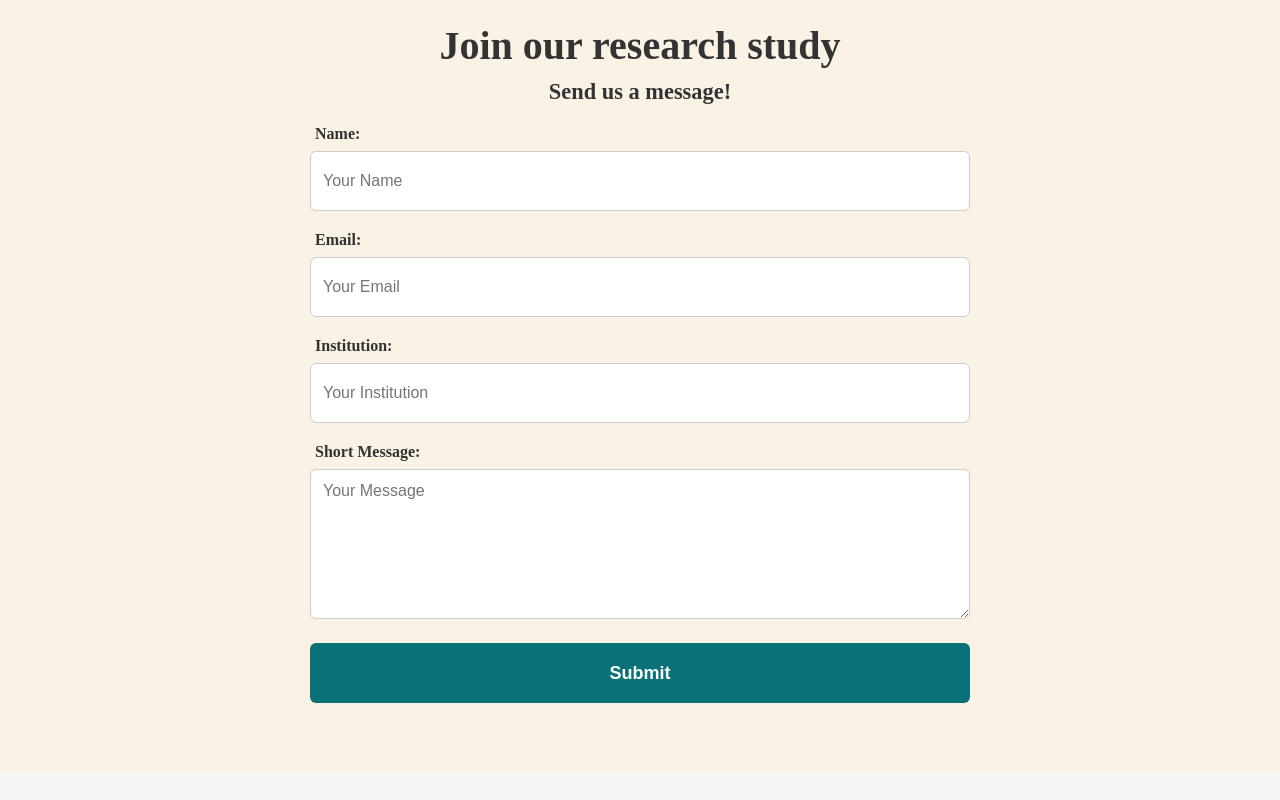
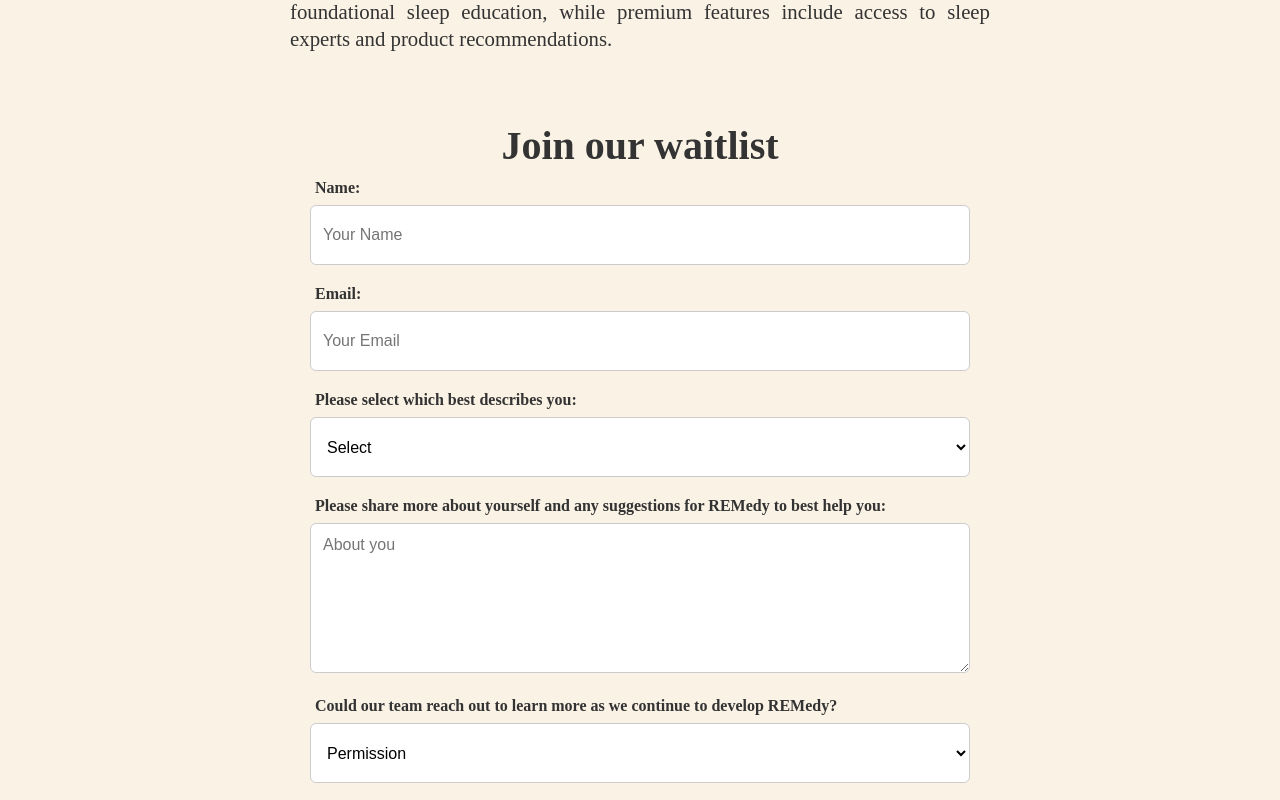
Before and after one commit to aakuaku90/remedy, a plain HTML site: page index.html in a window 1280 px wide. Shown: the part 2380-3180 px from the top of the page. Drawn offline with nearby package versions, Linux system fonts and the light colour scheme.

Commit message:
form dropdown

```diff
--- a/app.css
+++ b/app.css
@@ -234,7 +234,7 @@
 
 
 /* About Me Section */
-.about-me {
+.about-us {
   min-height: 100vh; /* Ensure it occupies the full viewport height */
   display: flex;
   align-items: center;
@@ -292,6 +292,26 @@
     width: 97%; /* Adjust container width for smaller screens */
   }
 
+@media (max-width: 768px) {
+  .titles-list {
+    width: 100%;
+    padding: 0 7px;
+  }
+}
+
+@media (max-width: 768px) {
+  .about-bio p {
+    padding: 10px;
+  }
+}
+
+
+@media (max-width: 768px) {
+  .about h2 {
+    font-size: 2rem;
+  }
+}
+
   .about-image {
     width: 200px; /* Reduce image size for tablets */
   }
@@ -326,6 +346,7 @@
   padding-left: 5px;
   font-size: 16px;
   font-weight: bold;
+  text-align: left;
   color: #333;
   margin-bottom: 8px;
 }
@@ -337,20 +358,14 @@
   text-align: center;
 }
 
-form h3 {
-  font-size: 1.4rem;
-  color: #333;
-  margin-bottom: 20px;
-  text-align: center;
-}
-
-input {
+input, select {
   height: 60px;
 }
 
+
 /* Form Inputs */
 form input,
-form textarea {
+form textarea, form select {
   width: 100%;
   padding: 12px;
   margin-bottom: 20px;
@@ -363,7 +378,7 @@
 
 /* Input Focus State */
 form input:focus,
-form textarea:focus {
+form textarea:focus, form select:focus {
   outline: none;
   border-color: #003262;
 }
@@ -372,6 +387,13 @@
 form textarea {
   height: 150px;
   resize: vertical; /* Allow resizing vertically */
+}
+
+
+form select {
+  background-color: #fff; /* Ensure consistent background */
+  cursor: pointer; /* Indicate it’s clickable */
+  appearance: auto; /* Ensure browser default arrow is visible */
 }
 
 /* Submit Button */
--- a/index.html
+++ b/index.html
@@ -73,19 +73,30 @@
         </p>
 
         <form id="contact-form">
-          <h2>Join our research study</h2>
-          <h3>Send us a message!</h3>
+          <h2>Join our waitlist</h2>
           <label for="name">Name:</label>
           <input type="text" id="name" placeholder="Your Name" required>
 
           <label for="email">Email:</label>
           <input type="email" id="email" placeholder="Your Email" required>
 
-          <label for="Institution">Institution:</label>
-          <input type="text" id="institution" placeholder="Your Institution" required>
+          <label for="options">Please select which best describes you:</label>
+          <select id="institution" name="institution" required>
+            <option value="" disabled selected>Select</option>
+            <option value="sleep-coach-looking-for-clients">I’m a sleep coach looking to connect with more clients</option>
+            <option value="looking-for-sleep-coach">I’m looking for a sleep coach</option>
+            <option value="other">Other</option>
+          </select>
 
-          <label for="message">Short Message:</label>
-          <textarea id="message" placeholder="Your Message" required></textarea>
+          <label for="message">Please share more about yourself and any suggestions for REMedy to best help you:</label>
+          <textarea id="message" placeholder="About you" required></textarea>
+
+          <label for="permission">Could our team reach out to learn more as we continue to develop REMedy?</label>
+          <select id="permission" name="permission" required>
+            <option value="" disabled selected>Permission</option>
+            <option value="yes">Yes</option>
+            <option value="no">No</option>
+          </select>
 
           <button type="button" id="send-email">Submit</button>
         </form>
--- a/index.js
+++ b/index.js
@@ -6,8 +6,15 @@
   const email = document.getElementById('email');
   const institution = document.getElementById('institution');
   const message = document.getElementById('message');
+  const permission = document.getElementById('permission');
 
-  if (!name.value || !email.value || !institution.value || !message.value) {
+  if (
+    !name.value ||
+    !email.value ||
+    !institution.value ||
+    !institution.value ||
+    !message.value
+  ) {
     alert('All fields are required.');
     return;
   }
@@ -17,6 +24,7 @@
     email: email.value,
     email: institution.value,
     message: message.value,
+    message: permission.value,
   };
 
   emailjs
@@ -28,6 +36,7 @@
       email.value = '';
       institution.value = '';
       message.value = '';
+      permission.value = '';
     })
     .catch(function (error) {
       alert('Failed to send message. Please try again.');
```
